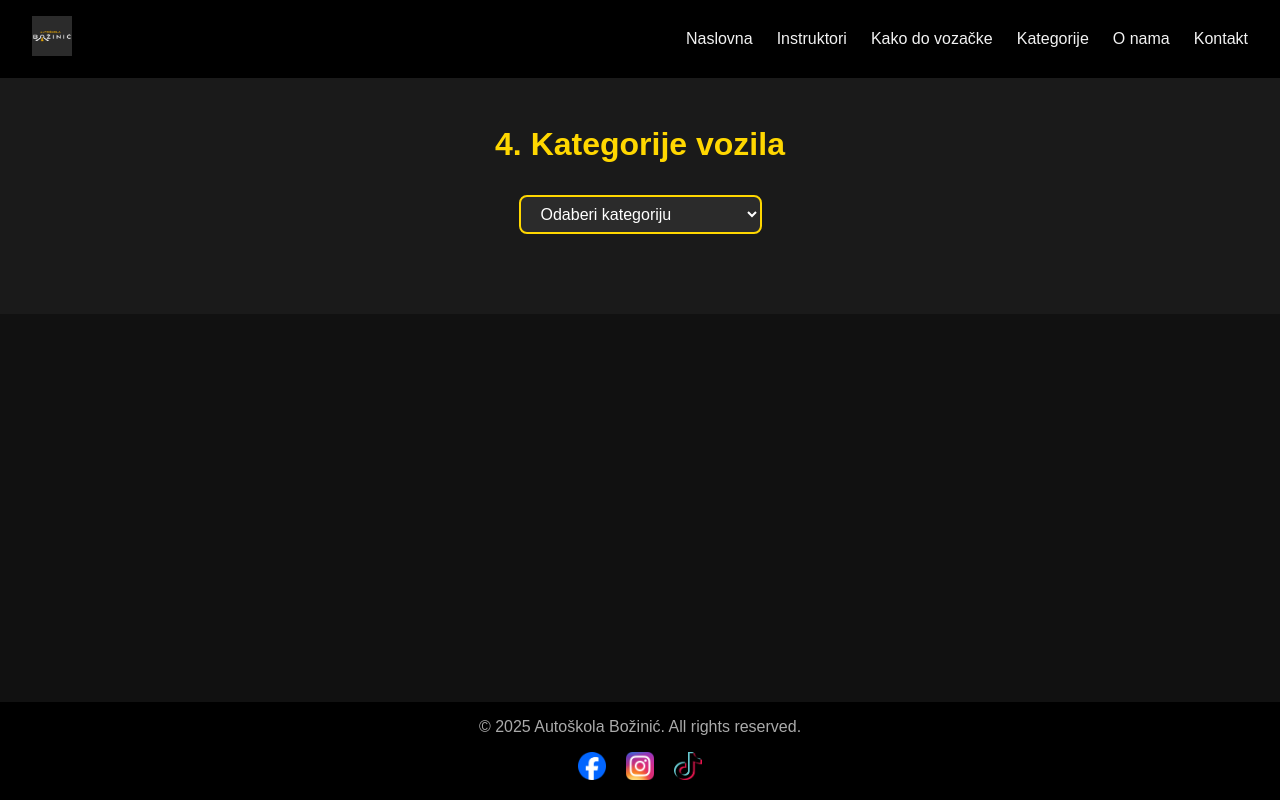
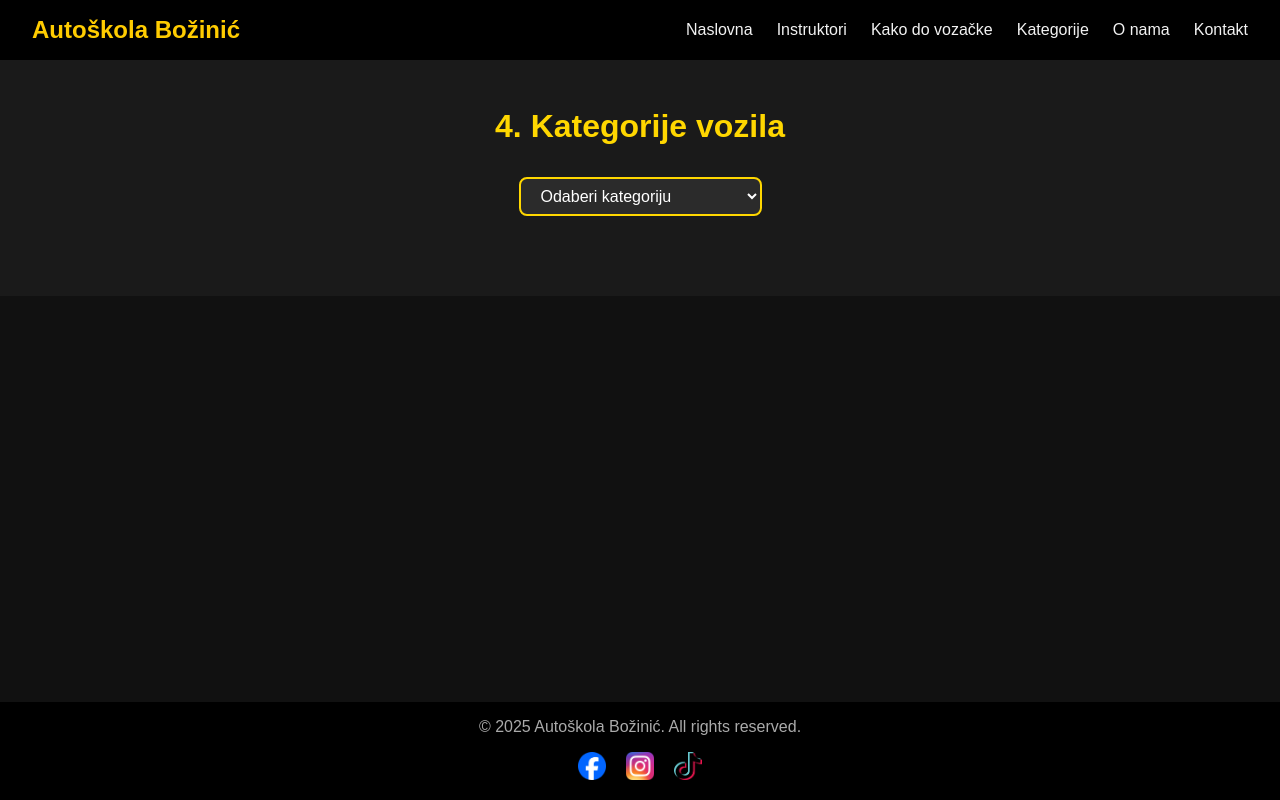
Before and after one commit to DavidPosavecK/AutoskolaBozinic, a plain HTML site: page kategorije.html in a window 1280 px wide. Drawn offline with Linux system fonts and the light colour scheme.

Commit message:
added logo to hyperlink

```diff
--- a/kategorije.html
+++ b/kategorije.html
@@ -9,9 +9,9 @@
   <body>
     <header>
       <nav class="navbar">
-        <div class="logo">
-          <img src="./slike/logo.jpg" alt="Autoškola Božinić" />
-        </div>
+        <a class="logo__link" href="index.html"
+          ><div class="logo">Autoškola Božinić</div></a
+        >
         <ul class="nav-links">
           <li><a href="index.html">Naslovna</a></li>
           <li><a href="instruktori.html">Instruktori</a></li>
--- a/styles.css
+++ b/styles.css
@@ -415,3 +415,18 @@ footer {
   color: #e0e0e0;
   line-height: 1.6;
 }
+
+.logo__link {
+  color: inherit;
+  text-decoration: none;
+}
+
+.logo__link:hover {
+  color: inherit;
+  text-decoration: none;
+}
+
+.logo__link:visited {
+  color: inherit;
+  text-decoration: none;
+}
```
Also changed, not shown: index.html (+5 -3 lines), instruktori.html (+3 -1 lines), kakodo.html (+3 -1 lines), kontakt.html (+3 -1 lines), onama.html (+3 -1 lines).
